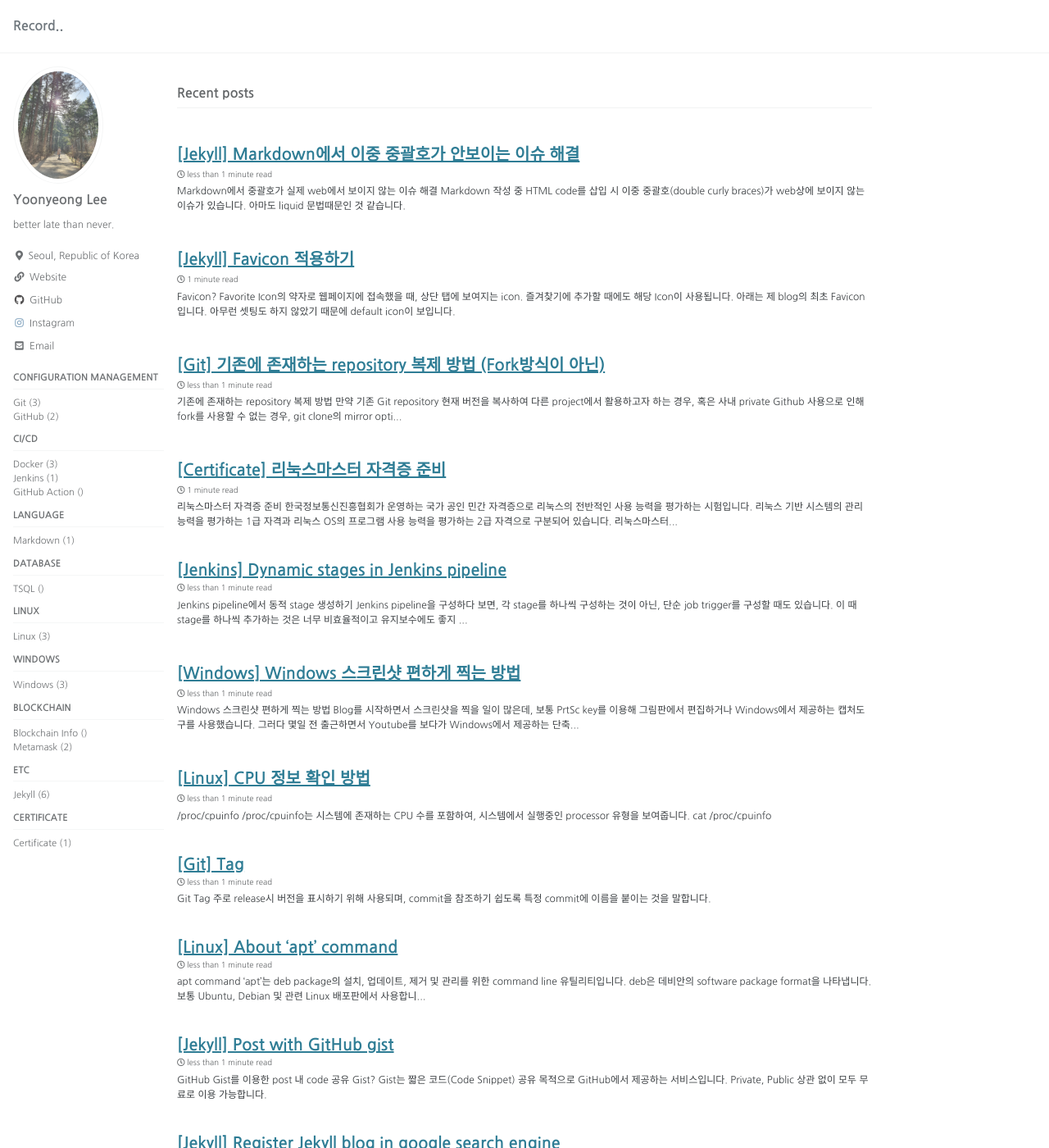
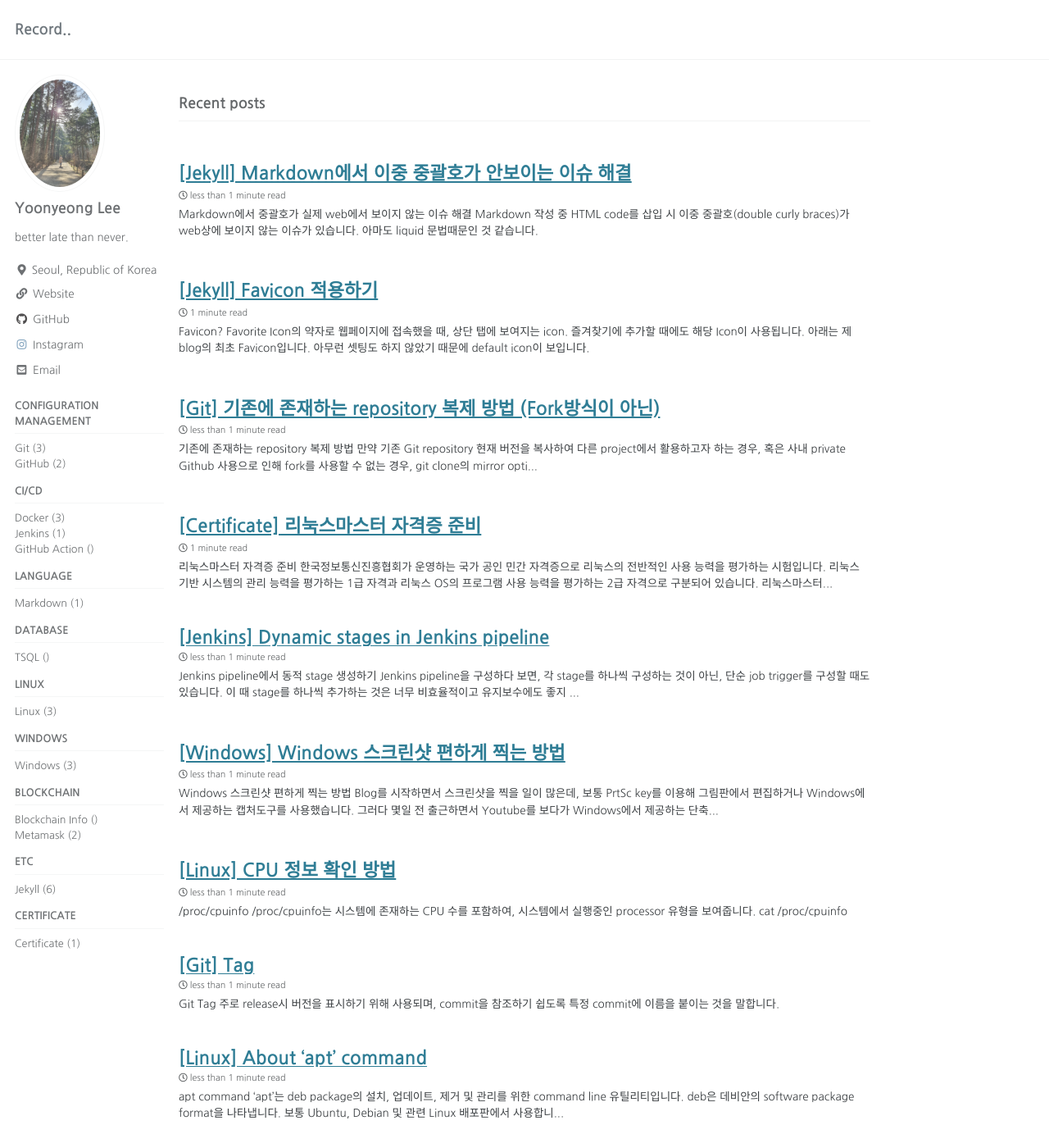
Before and after one commit to ynlee1/ynlee1.github.io, a Jekyll site: the page built from index.html, in a window 1280 px wide and 1400 px high. Shown: the whole window at 82% size. Built offline with Jekyll 4.4.1, drawn with Linux system fonts in a browser that asks for light colours; cached includes are drawn as plain includes; the list of posts is cut into pages by our own code.

Commit message:
[fix] change font size

```diff
--- a/_sass/minimal-mistakes/_reset.scss
+++ b/_sass/minimal-mistakes/_reset.scss
@@ -8,10 +8,10 @@ html {
   /* apply a natural box layout model to all elements */
   box-sizing: border-box;
   background-color: $background-color;
-  font-size: 16px;
+  font-size: 14px;
 
   @include breakpoint($medium) {
-    font-size: 16px;  // default 18px
+    font-size: 14px;  // default 18px
   }
 
   @include breakpoint($large) {
@@ -19,7 +19,7 @@ html {
   }
 
   @include breakpoint($x-large) {
-    font-size: 16px;  // default 22px
+    font-size: 18px;  // default 22px
   }
 
   -webkit-text-size-adjust: 100%;
```
